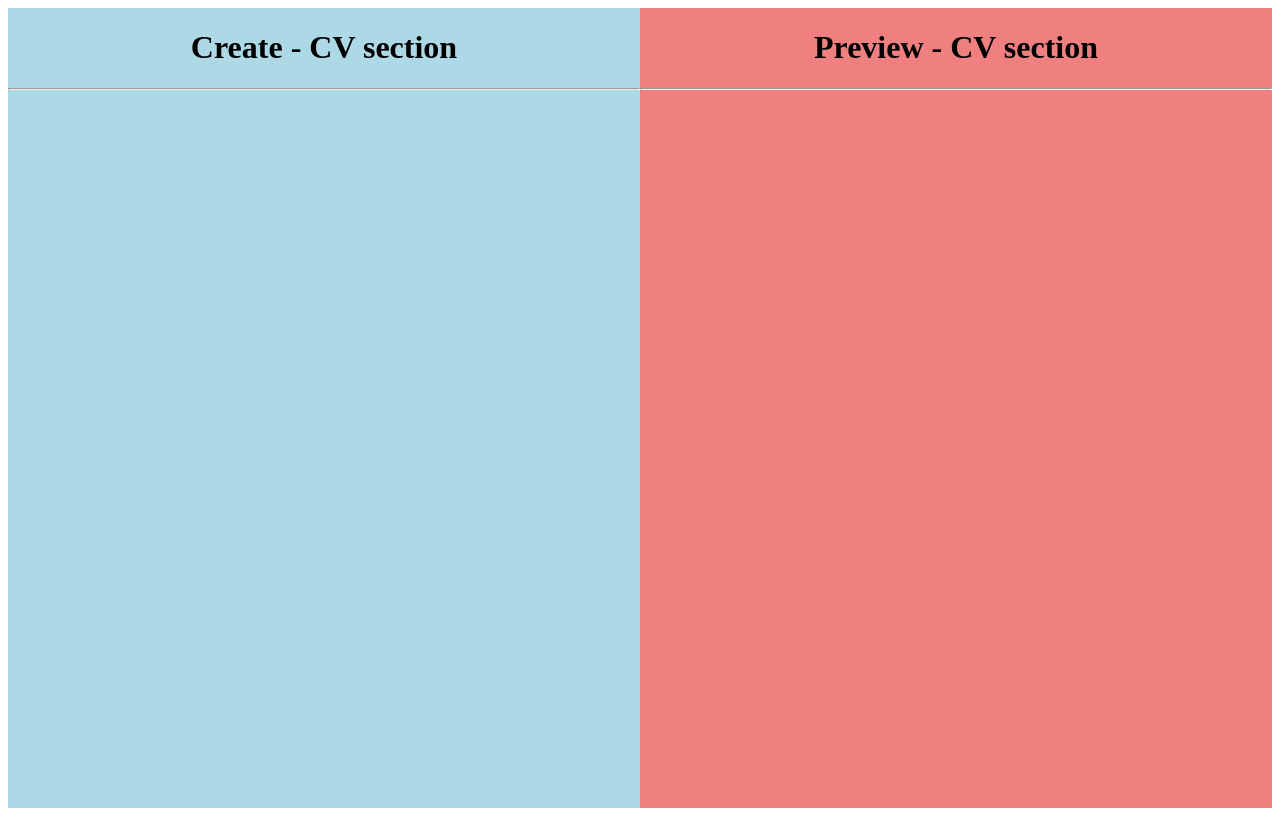
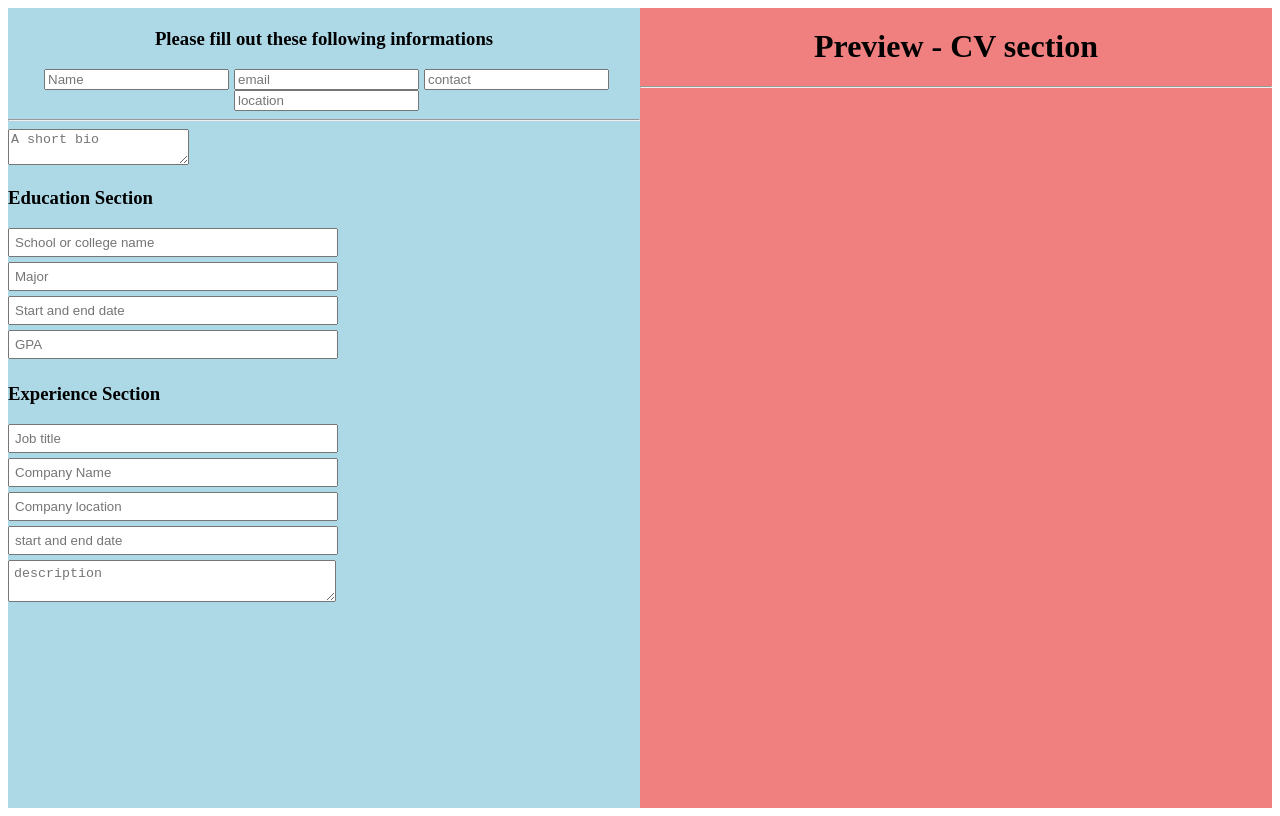
Before and after one commit to prashantsah567/cv-creator, a React (Create React App) app: page / in a window 1280 px wide. Built offline with nearby package versions, Linux system fonts and the light colour scheme.

Commit message:
education and experience section added

```diff
--- a/src/Style.css
+++ b/src/Style.css
@@ -13,14 +13,28 @@
     flex: 1;
     background-color: lightcoral;
 }
-
-.header{
-    text-align: center;
-}
-
 @media only screen and (max-width: 1100px) {
     .container{
       flex-direction: column;
       height: 200vh;
     }
-  }
+}
+
+.header{
+    margin-top: 20px;
+    text-align: center;
+}
+.intro{
+    margin-top: 10px;
+    text-align: center;
+}
+
+.intro > input{
+    margin-left: 5px;
+}
+
+.Edu-Input{
+    width: 50%;
+    padding: 5px;
+    margin-bottom: 5px;
+}
--- a/src/components/Create-cv.js
+++ b/src/components/Create-cv.js
@@ -8,8 +8,34 @@ class CreateCV extends Component{
     render(){
         return(
             <div className="createCV">
-                <h1 className="header">Create - CV section</h1>
-                <hr/>
+                <form>
+                    <h3 className="header">Please fill out these following informations</h3>
+                    <div className="intro">
+                        <input placeholder="Name"/>
+                        <input placeholder="email" />
+                        <input placeholder="contact" />
+                        <input placeholder="location" />
+                    </div>
+                    <hr/>
+                    <div>
+                        <textarea placeholder="A short bio" required></textarea>
+                    </div>
+                    <div>
+                        <h3>Education Section</h3>
+                        <input placeholder="School or college name" className="Edu-Input"/><br/>
+                        <input placeholder="Major" className="Edu-Input"/><br/>
+                        <input placeholder="Start and end date" className="Edu-Input"/><br/>
+                        <input placeholder="GPA" className="Edu-Input"/><br/>
+                    </div>
+                    <div>
+                        <h3>Experience Section</h3>
+                        <input placeholder="Job title" className="Edu-Input"/><br/>
+                        <input placeholder="Company Name" className="Edu-Input"/><br/>
+                        <input placeholder="Company location" className="Edu-Input"/><br/>
+                        <input placeholder="start and end date" className="Edu-Input"/><br/>
+                        <textarea placeholder="description" className="Edu-Input"/><br/>
+                    </div>
+                </form>
             </div>
         );
     }
```
